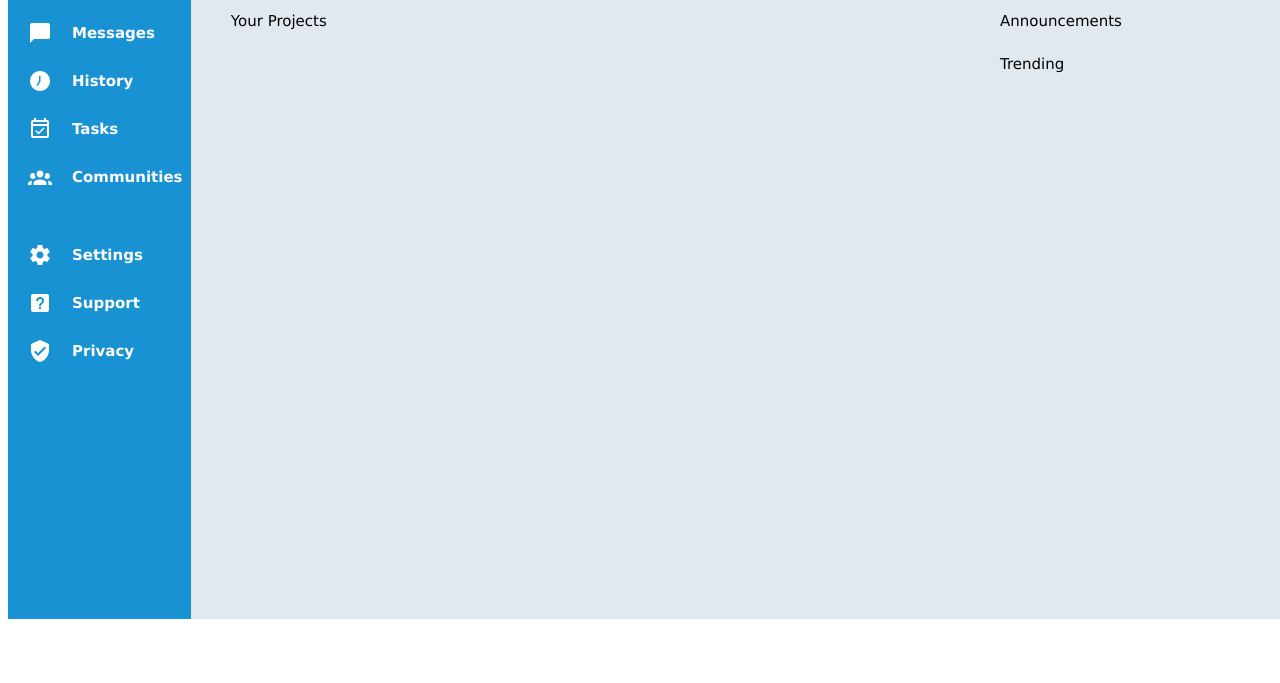
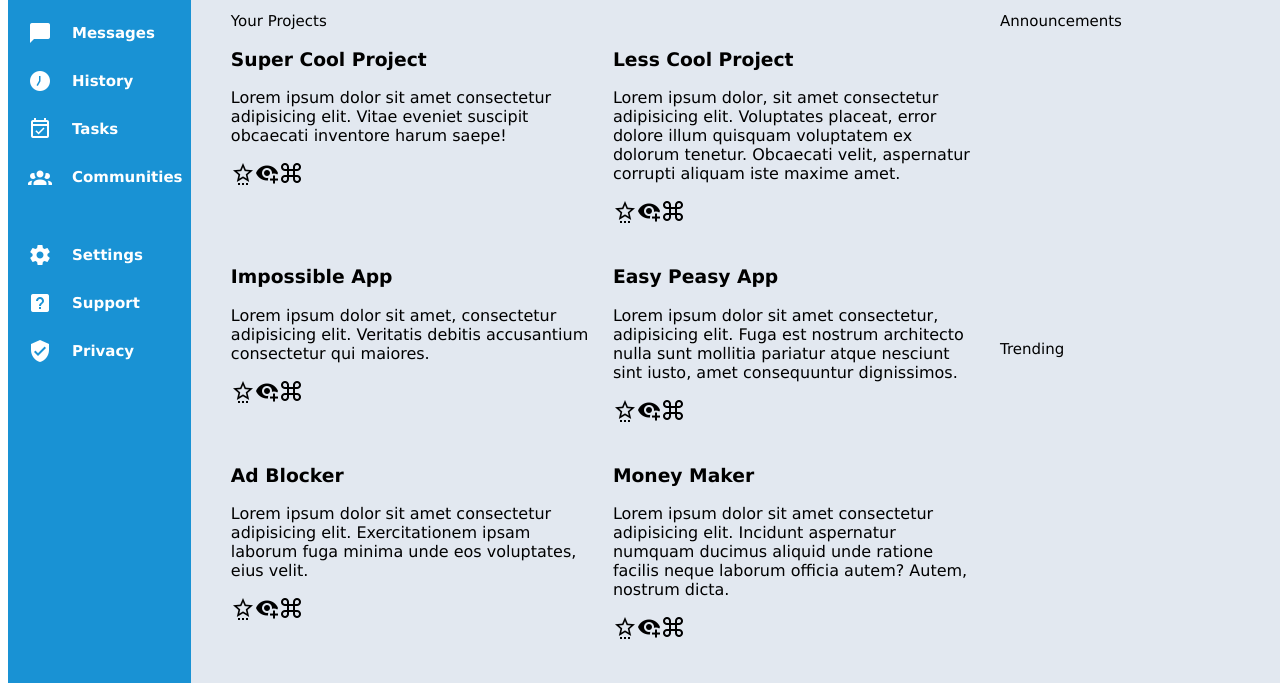
Before and after one commit to HardcoreLearner/adminDashboard, a plain HTML site: page index.html in a window 1280 px wide. Shown: the part 189-872 px from the top of the page. Before the commit the page ends 816 px from the top, so only its background shows below. Drawn offline with Linux system fonts and the light colour scheme.

Commit message:
Created main project content and layout

```diff
--- a/index.html
+++ b/index.html
@@ -86,7 +86,74 @@
             <div class="mainContent">
                 <div class="projects">
                     <div class="mainTitle">Your Projects</div>
-                    <div class="projectContent"></div>
+                    <div class="projectContent">
+                        <div class="projectCard">
+                            <div class="text"><h3>Super Cool Project</h3>
+                            <p>Lorem ipsum dolor sit amet consectetur adipisicing elit. Vitae eveniet suscipit obcaecati inventore harum saepe!</p></div>
+                            <div class="action"><img src="images/star.png" alt="star"><img src="images/eye-plus.png" alt="eye"><img src="images/gitihing.png" alt="thingy"></div>
+                        </div>
+                        <div class="projectCard">
+                            <div class="text">
+                                <h3>Less Cool Project</h3>
+                                <p>Lorem ipsum dolor, sit amet consectetur adipisicing elit. Voluptates placeat, error dolore illum quisquam voluptatem ex dolorum tenetur. Obcaecati velit, aspernatur corrupti aliquam iste maxime amet.</p>
+                            </div>
+                            <div class="action">
+                                <img src="images/star.png" alt="star"><img src="images/eye-plus.png" alt="eye"><img src="images/gitihing.png" alt="thingy">
+                            </div>
+                        </div>
+                        <div class="projectCard">
+                            <div class="text">
+                                <h3>
+                                    Impossible App
+                                </h3>
+                                <p>
+                                    Lorem ipsum dolor sit amet, consectetur adipisicing elit. Veritatis debitis accusantium consectetur qui maiores.
+                                </p>
+                            </div>
+                            <div class="action">
+                                <img src="images/star.png" alt="star"><img src="images/eye-plus.png" alt="eye"><img src="images/gitihing.png" alt="thingy">
+                            </div>
+                        </div>
+                        <div class="projectCard">
+                            <div class="text">
+                                <h3>
+                                    Easy Peasy App
+                                </h3>
+                                <p>
+                                    Lorem ipsum dolor sit amet consectetur, adipisicing elit. Fuga est nostrum architecto nulla sunt mollitia pariatur atque nesciunt sint iusto, amet consequuntur dignissimos.
+                                </p>
+                            </div>
+                            <div class="action">
+                                <img src="images/star.png" alt="star"><img src="images/eye-plus.png" alt="eye"><img src="images/gitihing.png" alt="thingy">
+                            </div>
+                        </div>
+                        <div class="projectCard">
+                            <div class="text">
+                                <h3>
+                                    Ad Blocker
+                                </h3>
+                                <p>
+                                    Lorem ipsum dolor sit amet consectetur adipisicing elit. Exercitationem ipsam laborum fuga minima unde eos voluptates, eius velit.
+                                </p>
+                            </div>
+                            <div class="action">
+                                <img src="images/star.png" alt="star"><img src="images/eye-plus.png" alt="eye"><img src="images/gitihing.png" alt="thingy">
+                            </div>
+                        </div>
+                        <div class="projectCard">
+                            <div class="text">
+                                <h3>
+                                    Money Maker
+                                </h3>
+                                <p>
+                                    Lorem ipsum dolor sit amet consectetur adipisicing elit. Incidunt aspernatur numquam ducimus aliquid unde ratione facilis neque laborum officia autem? Autem, nostrum dicta.
+                                </p>
+                            </div>
+                            <div class="action">
+                                <img src="images/star.png" alt="star"><img src="images/eye-plus.png" alt="eye"><img src="images/gitihing.png" alt="thingy">
+                            </div>
+                        </div>
+                    </div>
                 </div>
                 <div class="announcements">
                     <div class="mainTitle">Announcements</div>
--- a/style.css
+++ b/style.css
@@ -189,14 +189,27 @@ main {
 
 .projects {
     grid-area: 1 / 1 / 3 / 2;
+    display: flex;
+    flex-direction: column;
 }
+
+.projectContent {
+    display: grid;
+    grid-template-columns: 1fr 1fr;
+    gap: 20px;
+}
+
 
 .announcements {
     grid-area: 1 / 2 / 2 / 3;
+    display: flex;
+    flex-direction: column;
 }
 
 .trending {
     grid-area: 2 / 2 / 3 / 3;
+    display: flex;
+    flex-direction: column;
 }
 
 .mainTitle {
```
